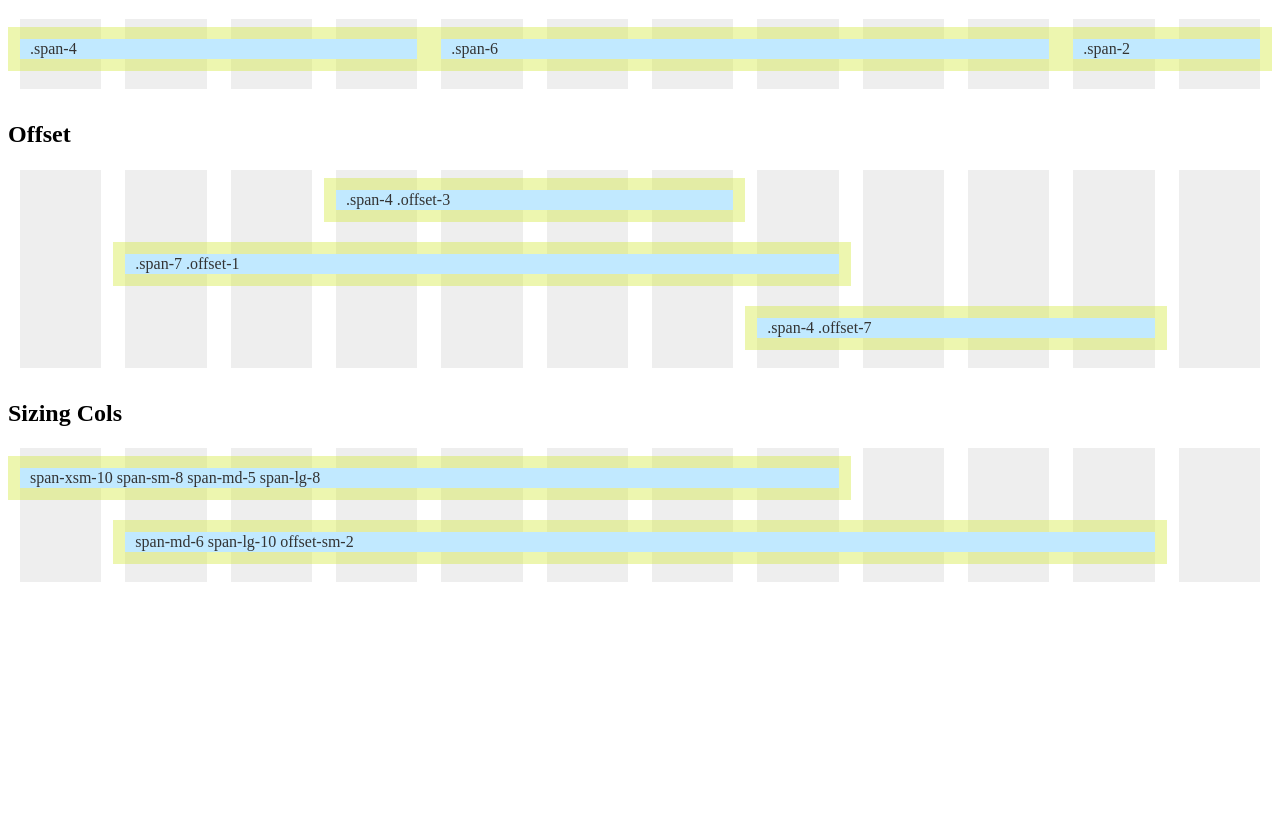
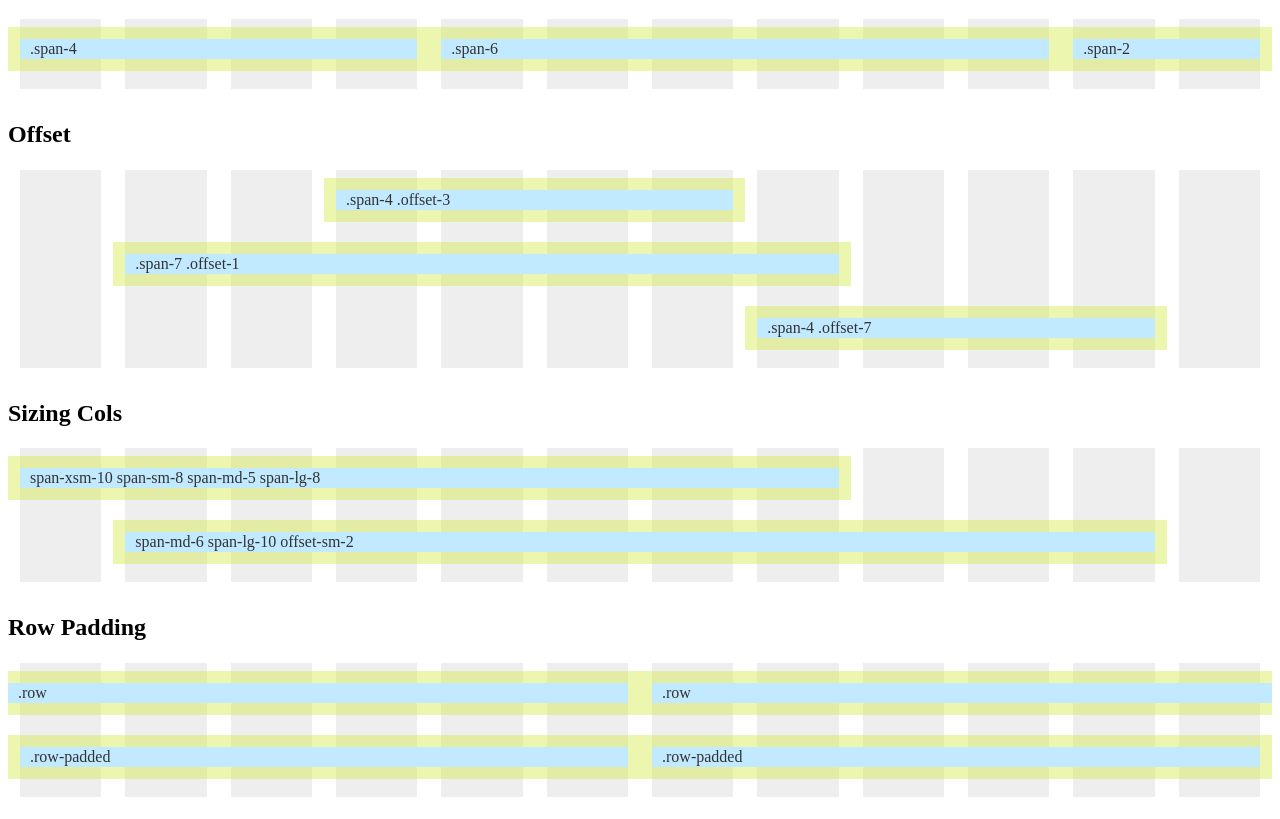
Before and after one commit to tonyjwalt/grid-responsive, a plain HTML site: page index.html in a window 1280 px wide. Shown: the part 110-929 px from the top of the page. Before the commit the page ends 800 px from the top, so only its background shows below. Drawn offline with Linux system fonts and the light colour scheme.

Commit message:
restructuring to move towards a manifest scss model, added in row padding section

```diff
--- a/_css/rspGrid-x.scss
+++ b/_css/_rspGrid-x.scss
@@ -4,6 +4,7 @@
 // ===================================
 .row {
 	margin: 0 (0-$gutters) 20px (0-$gutters);
+	overflow: hidden;
 	@include clearfix();
 	&.row-padded {
 		margin-left: 0;
--- a/_css/rspGrid-x_v2.scss
+++ b/_css/_rspGrid-x_v2.scss
@@ -143,7 +143,7 @@
 }
 
 
-@media ( max-width : $mobile ) {
+@media ( max-width : 600px ) {
 	.row { margin-bottom: 0; }
 	.col {
 		float:none;
@@ -195,7 +195,7 @@
 		width: 16.66%;
 	}
 }
-@media ( max-width : $phone ) {
+@media ( max-width : 480px ) {
 	.row .col {
 		float:none;
 		width: 100%;
--- a/_css/example.scss
+++ b/_css/example.scss
@@ -5,6 +5,7 @@
   position: relative;
   color:#333;
   margin-bottom: 10px;
+  overflow: hidden;
 
   .row > .col {
     text-indent: 10px;
--- /dev/null
+++ b/_css/main.scss
@@ -0,0 +1,9 @@
+// ===================================
+// Import Manifest
+// ===================================
+
+// -- global variables and mixins --//
+@import '_global-grid';
+
+// -- Basic Grid -- //
+@import '_rspGrid-x';
--- a/_css/rspGrid-x_v2.css
+++ /dev/null
@@ -1,63 +0,0 @@
-/*
-Syntax error: Undefined variable: "$mobile".
-        on line 146 of _css/rspGrid-x_v2.scss
-
-141: 	margin-left: 25%;
-142: 	&:after, .col-bg, .button-row { margin-left: 25%}
-143: }
-144:
-145:
-146: @media ( max-width : $mobile ) {
-147: 	.row { margin-bottom: 0; }
-148: 	.col {
-149: 		float:none;
-150: 		width: 100%;
-151: 		margin-bottom: 0;
-
-Backtrace:
-_css/rspGrid-x_v2.scss:146
-/Users/tony.walt/.rvm/gems/ruby-2.1.0/gems/sass-3.3.4/lib/sass/script/tree/variable.rb:49:in `_perform'
-/Users/tony.walt/.rvm/gems/ruby-2.1.0/gems/sass-3.3.4/lib/sass/script/tree/node.rb:50:in `perform'
-/Users/tony.walt/.rvm/gems/ruby-2.1.0/gems/sass-3.3.4/lib/sass/tree/visitors/perform.rb:503:in `block in run_interp_no_strip'
-/Users/tony.walt/.rvm/gems/ruby-2.1.0/gems/sass-3.3.4/lib/sass/tree/visitors/perform.rb:501:in `map'
-/Users/tony.walt/.rvm/gems/ruby-2.1.0/gems/sass-3.3.4/lib/sass/tree/visitors/perform.rb:501:in `run_interp_no_strip'
-/Users/tony.walt/.rvm/gems/ruby-2.1.0/gems/sass-3.3.4/lib/sass/tree/visitors/perform.rb:511:in `run_interp'
-/Users/tony.walt/.rvm/gems/ruby-2.1.0/gems/sass-3.3.4/lib/sass/tree/visitors/perform.rb:476:in `visit_media'
-/Users/tony.walt/.rvm/gems/ruby-2.1.0/gems/sass-3.3.4/lib/sass/tree/visitors/base.rb:36:in `visit'
-/Users/tony.walt/.rvm/gems/ruby-2.1.0/gems/sass-3.3.4/lib/sass/tree/visitors/perform.rb:152:in `block in visit'
-/Users/tony.walt/.rvm/gems/ruby-2.1.0/gems/sass-3.3.4/lib/sass/stack.rb:79:in `block in with_base'
-/Users/tony.walt/.rvm/gems/ruby-2.1.0/gems/sass-3.3.4/lib/sass/stack.rb:121:in `with_frame'
-/Users/tony.walt/.rvm/gems/ruby-2.1.0/gems/sass-3.3.4/lib/sass/stack.rb:79:in `with_base'
-/Users/tony.walt/.rvm/gems/ruby-2.1.0/gems/sass-3.3.4/lib/sass/tree/visitors/perform.rb:152:in `visit'
-/Users/tony.walt/.rvm/gems/ruby-2.1.0/gems/sass-3.3.4/lib/sass/tree/visitors/base.rb:52:in `block in visit_children'
-/Users/tony.walt/.rvm/gems/ruby-2.1.0/gems/sass-3.3.4/lib/sass/tree/visitors/base.rb:52:in `map'
-/Users/tony.walt/.rvm/gems/ruby-2.1.0/gems/sass-3.3.4/lib/sass/tree/visitors/base.rb:52:in `visit_children'
-/Users/tony.walt/.rvm/gems/ruby-2.1.0/gems/sass-3.3.4/lib/sass/tree/visitors/perform.rb:161:in `block in visit_children'
-/Users/tony.walt/.rvm/gems/ruby-2.1.0/gems/sass-3.3.4/lib/sass/tree/visitors/perform.rb:173:in `with_environment'
-/Users/tony.walt/.rvm/gems/ruby-2.1.0/gems/sass-3.3.4/lib/sass/tree/visitors/perform.rb:160:in `visit_children'
-/Users/tony.walt/.rvm/gems/ruby-2.1.0/gems/sass-3.3.4/lib/sass/tree/visitors/base.rb:36:in `block in visit'
-/Users/tony.walt/.rvm/gems/ruby-2.1.0/gems/sass-3.3.4/lib/sass/tree/visitors/perform.rb:180:in `visit_root'
-/Users/tony.walt/.rvm/gems/ruby-2.1.0/gems/sass-3.3.4/lib/sass/tree/visitors/base.rb:36:in `visit'
-/Users/tony.walt/.rvm/gems/ruby-2.1.0/gems/sass-3.3.4/lib/sass/tree/visitors/perform.rb:151:in `visit'
-/Users/tony.walt/.rvm/gems/ruby-2.1.0/gems/sass-3.3.4/lib/sass/tree/visitors/perform.rb:8:in `visit'
-/Users/tony.walt/.rvm/gems/ruby-2.1.0/gems/sass-3.3.4/lib/sass/tree/root_node.rb:36:in `css_tree'
-/Users/tony.walt/.rvm/gems/ruby-2.1.0/gems/sass-3.3.4/lib/sass/tree/root_node.rb:20:in `render'
-/Users/tony.walt/.rvm/gems/ruby-2.1.0/gems/sass-3.3.4/lib/sass/engine.rb:274:in `render'
-/Users/tony.walt/.rvm/gems/ruby-2.1.0/gems/sass-3.3.4/lib/sass/plugin/compiler.rb:414:in `update_stylesheet'
-/Users/tony.walt/.rvm/gems/ruby-2.1.0/gems/sass-3.3.4/lib/sass/plugin/compiler.rb:189:in `block in update_stylesheets'
-/Users/tony.walt/.rvm/gems/ruby-2.1.0/gems/sass-3.3.4/lib/sass/plugin/compiler.rb:186:in `each'
-/Users/tony.walt/.rvm/gems/ruby-2.1.0/gems/sass-3.3.4/lib/sass/plugin/compiler.rb:186:in `update_stylesheets'
-/Users/tony.walt/.rvm/gems/ruby-2.1.0/gems/sass-3.3.4/lib/sass/plugin/compiler.rb:393:in `on_file_changed'
-/Users/tony.walt/.rvm/gems/ruby-2.1.0/gems/sass-3.3.4/lib/sass/plugin/compiler.rb:248:in `block in watch'
-/Users/tony.walt/.rvm/gems/ruby-2.1.0/gems/listen-1.1.6/lib/listen/listener.rb:236:in `call'
-/Users/tony.walt/.rvm/gems/ruby-2.1.0/gems/listen-1.1.6/lib/listen/listener.rb:236:in `on_change'
-/Users/tony.walt/.rvm/gems/ruby-2.1.0/gems/listen-1.1.6/lib/listen/listener.rb:271:in `block in initialize_adapter'
-/Users/tony.walt/.rvm/gems/ruby-2.1.0/gems/listen-1.1.6/lib/listen/adapter.rb:244:in `call'
-/Users/tony.walt/.rvm/gems/ruby-2.1.0/gems/listen-1.1.6/lib/listen/adapter.rb:244:in `report_changes'
-/Users/tony.walt/.rvm/gems/ruby-2.1.0/gems/listen-1.1.6/lib/listen/adapter.rb:313:in `poll_changed_directories'
-/Users/tony.walt/.rvm/gems/ruby-2.1.0/gems/listen-1.1.6/lib/listen/adapter.rb:289:in `block in start_poller'
-*/
-body:before {
-  white-space: pre;
-  font-family: monospace;
-  content: "Syntax error: Undefined variable: \"$mobile\".\A         on line 146 of _css/rspGrid-x_v2.scss\A \A 141: 	margin-left: 25%;\A 142: 	&:after, .col-bg, .button-row { margin-left: 25%}\A 143: }\A 144: \A 145: \A 146: @media ( max-width : $mobile ) {\A 147: 	.row { margin-bottom: 0; }\A 148: 	.col {\A 149: 		float:none;\A 150: 		width: 100%;\A 151: 		margin-bottom: 0;"; }
--- a/index.html
+++ b/index.html
@@ -3,8 +3,8 @@
 <head>
   <meta charset="utf-8">
   <title>Example Grid</title>
-  <link rel="stylesheet" href="_css/rspGrid-x.css">
-  <link rel="stylesheet" href="_css/example.css">
+  <link rel="stylesheet" href="dist/main.css">
+  <link rel="stylesheet" href="dist/example.css">
 </head>
 <body>
   <h1>Grid Examples</h1>
@@ -87,5 +87,33 @@
       <div class="col span-md-6 span-lg-10 offset-sm-2 offset-lg-1">span-md-6 span-lg-10 offset-sm-2</div>
     </div>
   </div>
+
+  <h2>Row Padding</h2>
+  <div class="grid-ex-cont">
+    <!-- template to draw colors -->
+    <div class="row row-template">
+      <div class="col span-1"></div>
+      <div class="col span-1"></div>
+      <div class="col span-1"></div>
+      <div class="col span-1"></div>
+      <div class="col span-1"></div>
+      <div class="col span-1"></div>
+      <div class="col span-1"></div>
+      <div class="col span-1"></div>
+      <div class="col span-1"></div>
+      <div class="col span-1"></div>
+      <div class="col span-1"></div>
+      <div class="col span-1"></div>
+    </div>
+    <!-- example content -->
+    <div class="row">
+      <div class="col span-6">.row</div>
+      <div class="col span-6">.row</div>
+    </div>
+    <div class="row row-padded">
+      <div class="col span-6">.row-padded</div>
+      <div class="col span-6">.row-padded</div>
+    </div>
+  </div>
 </body>
 </html>
```
Also changed, not shown: dist/example.css, dist/main.css.
